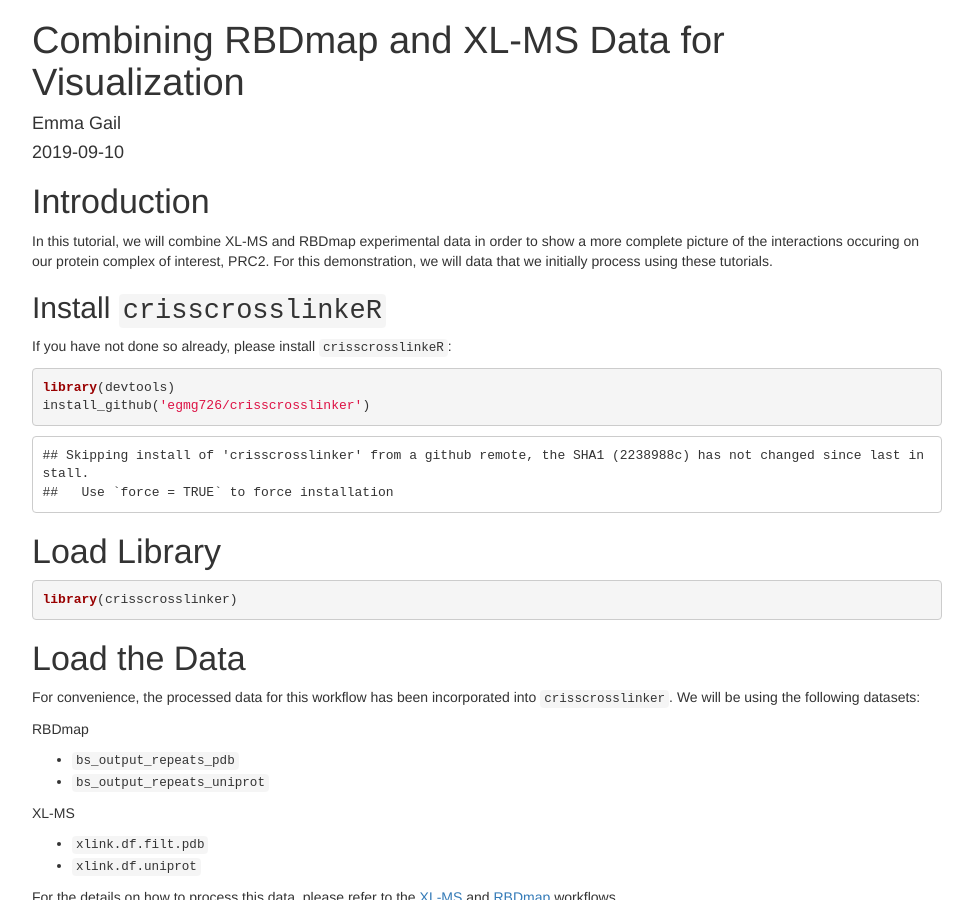
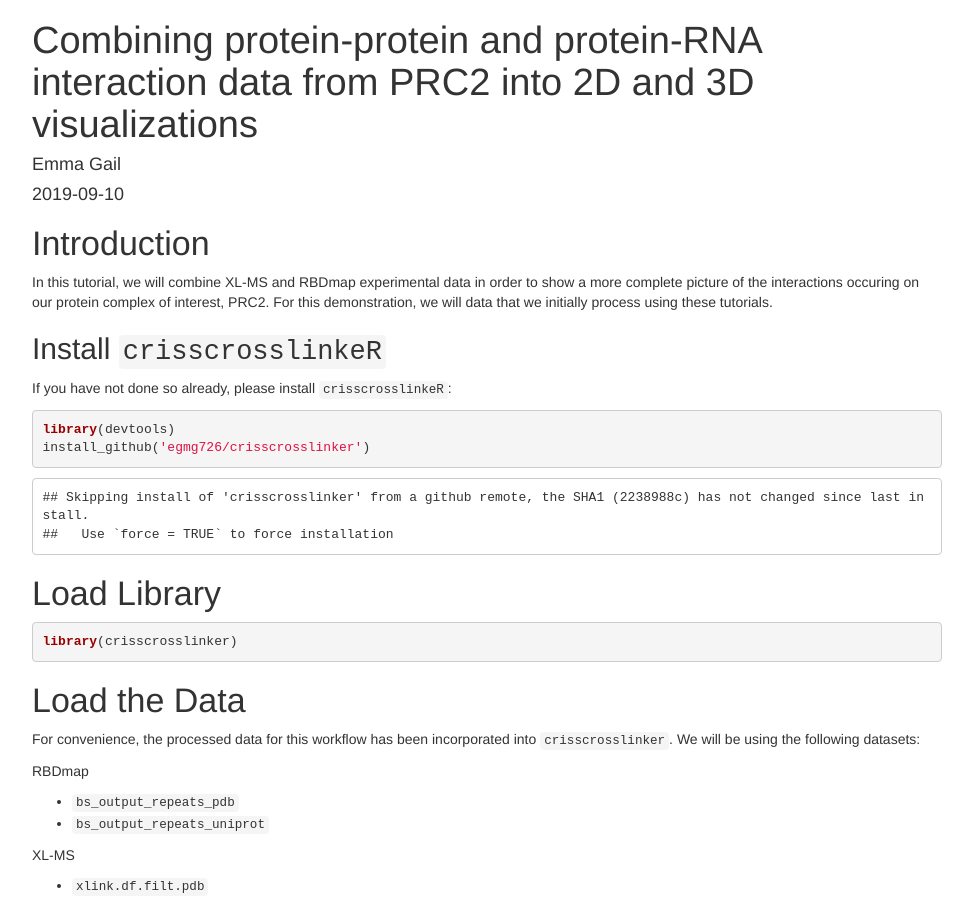
Before and after one commit to egmg726/egmg726.github.io, a Jekyll site: the page crisscrosslinker/nsmb_rbdmap_xlms_combo.html, which Jekyll copies as it is, in a window 1280 px wide and 900 px high. Shown: the whole window, without its empty margins (153-1126 px from the left). Built offline with Jekyll 4.4.1, drawn with Linux system fonts in a browser that asks for light colours.

Commit message:
Adjusted combo titles

```diff
--- a/crisscrosslinker/nsmb_rbdmap_xlms_combo.html
+++ b/crisscrosslinker/nsmb_rbdmap_xlms_combo.html
@@ -14,7 +14,7 @@
 
 <meta name="date" content="2019-09-10" />
 
-<title>Combining RBDmap and XL-MS Data for Visualization</title>
+<title>Combining protein-protein and protein-RNA interaction data from PRC2 into 2D and 3D visualizations</title>
 
 <script src="libs/jquery/jquery.min.js"></script>
 <meta name="viewport" content="width=device-width, initial-scale=1" />
@@ -178,7 +178,7 @@ summary {
 
 
 
-<h1 class="title toc-ignore">Combining RBDmap and XL-MS Data for Visualization</h1>
+<h1 class="title toc-ignore">Combining protein-protein and protein-RNA interaction data from PRC2 into 2D and 3D visualizations</h1>
 <h4 class="author">Emma Gail</h4>
 <h4 class="date">2019-09-10</h4>
 
```
